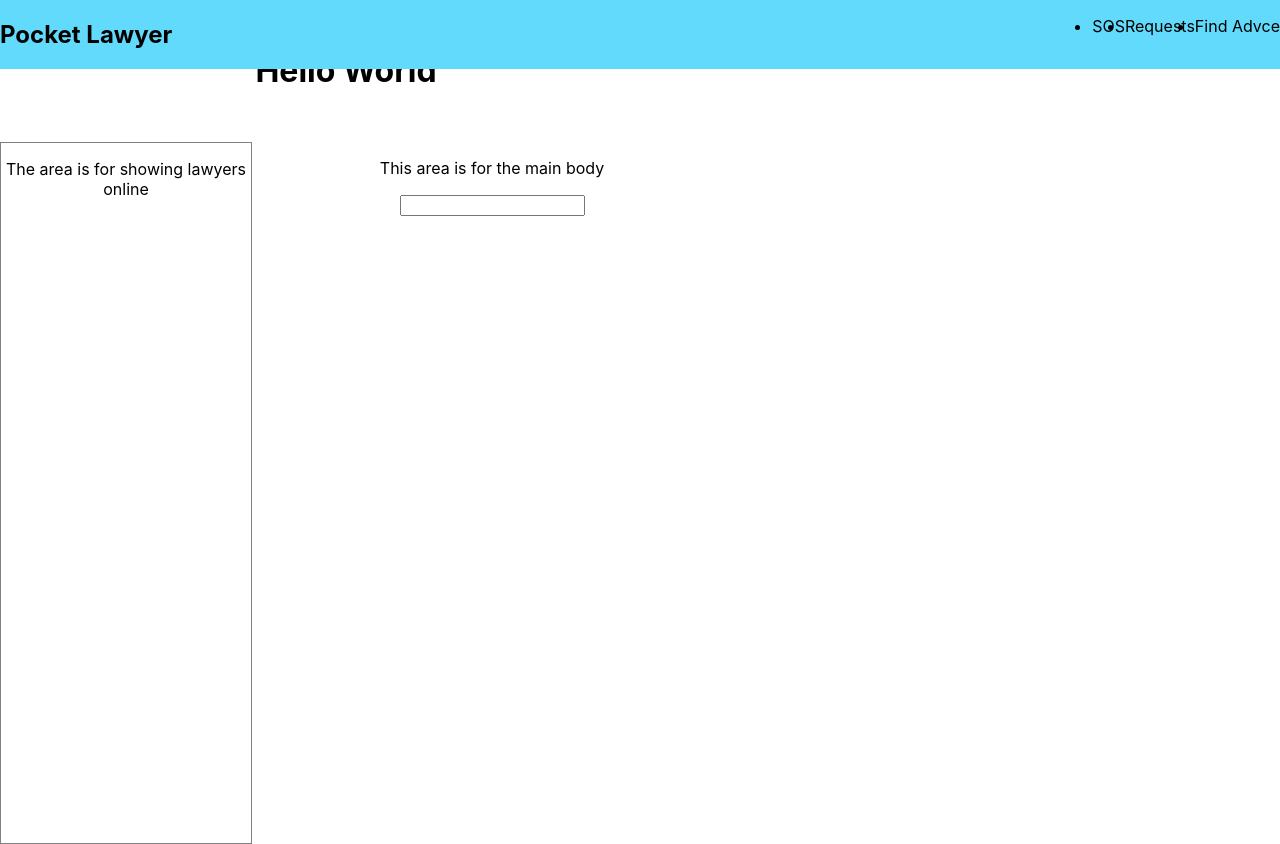
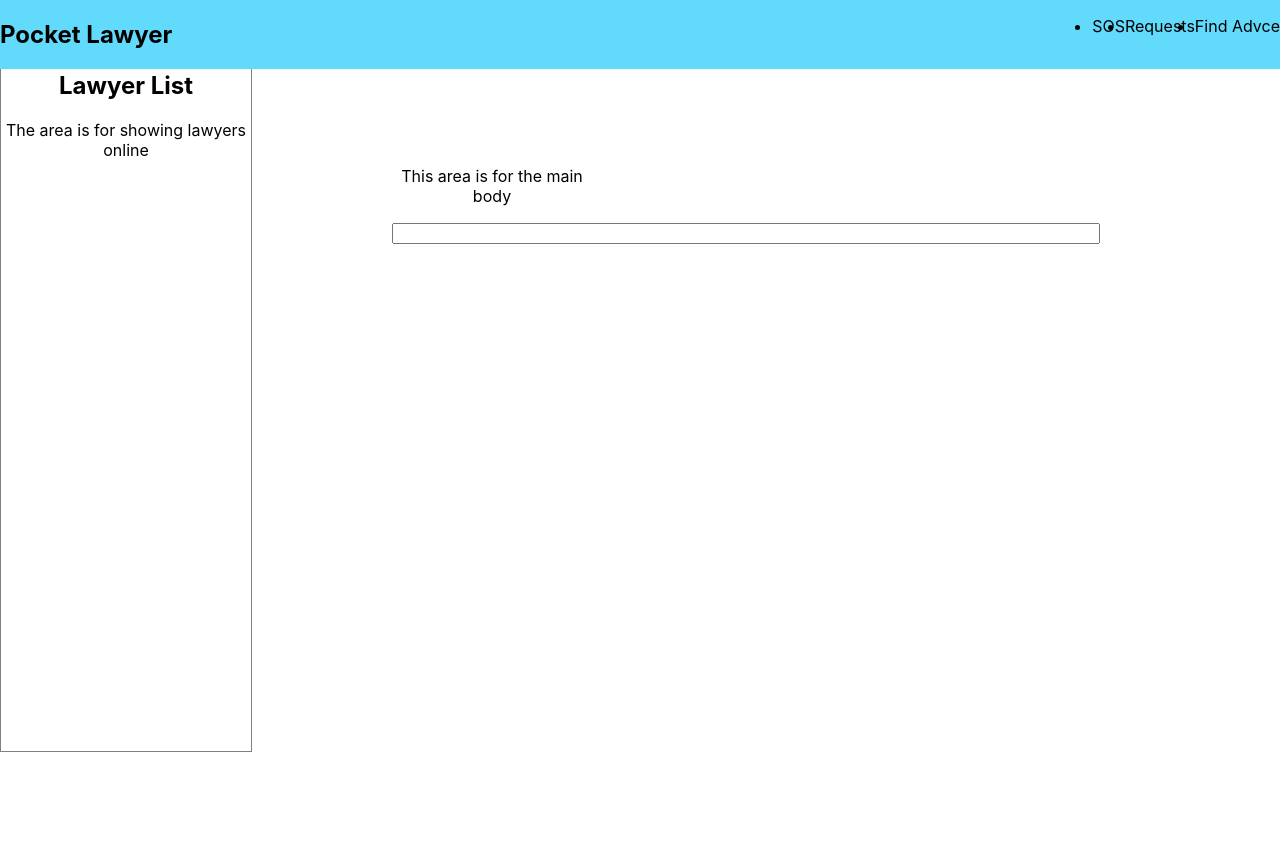
Before and after one commit to lpattersonn/pocketlawyer, a React (Create React App) app: page / in a window 1280 px wide. After the commit the page ends 800 px from the top, so only its background shows below. Built offline with nearby package versions, Linux system fonts and the light colour scheme.

Commit message:
feat:components created

```diff
--- a/src/App.css
+++ b/src/App.css
@@ -57,6 +57,15 @@ nav {
    display: flex;
      flex-direction: row;
  }
+
+ /* Body */
+.main {
+  height: 100%;
+  padding-top: 50px;
+  display: flex;
+    flex-direction: row;
+}
+
 /* Sidebar */
 #side-bar {
   height: 700px;
@@ -69,12 +78,14 @@ nav {
 .mainbody {
   width: 400px;
   padding-left: 40px;
-
 }
 
-/* Body */
-body {
-  padding-top: 30px;
-  display: flex;
-    flex-direction: row;
+.searchbar {
+
+  padding: 50px;
+  margin: 50px;
 }
+
+.searchbar input{
+  width: 700px;
+}
--- a/src/App.js
+++ b/src/App.js
@@ -1,49 +1,24 @@
 import "./App.css";
+
+import Header from "./components/Header";
+
+import Lawyer from "./components/Lawyer";
+
+import MainBody from "./components/MainBody";
 
 function App() {
   return (
     <div className="App">
       {/* Header */}
+      <Header />
 
-      <header>
-        <h1>Hello World</h1>
-        <nav className="nav">
-          <div>
-            <h1>Pocket Lawyer</h1>
-          </div>
-          <div>
-            <ul className="nav-list">
-              <li>SOS</li>
-              <li>Requests</li>
-              <li>Find Advce</li>
-            </ul>
-          </div>
-        </nav>
-
-      </header>
-      <body>
+      <div class="main">
       {/* Laywers online section*/}
-      <section id="side-bar">
-
-        <p>The area is for showing lawyers online</p>
-
-        {/* user first inital */}
-        <article>{/* laywer image */}</article>
-      </section>
+      <Lawyer />
 
       {/* This is the main section */}
-      <section className="mainbody">
-        <div>
-          <form>
-            <p>This area is for the main body</p>
-            <input></input>
-          </form>
-        </div>
-        <div>
-          <body></body>
-        </div>
-      </section>
-      </body>
+      <MainBody />
+      </div>
     </div>
   );
 }
--- a/src/components/Header.js
+++ b/src/components/Header.js
@@ -0,0 +1,21 @@
+import react from "react";
+
+export default function Header(props) {
+  return (
+    <header>
+        <nav className="nav">
+          <div>
+            <h1>Pocket Lawyer</h1>
+          </div>
+          <div>
+            <ul className="nav-list">
+              <li>SOS</li>
+              <li>Requests</li>
+              <li>Find Advce</li>
+            </ul>
+          </div>
+        </nav>
+
+      </header>
+  )
+}
--- a/src/components/Lawyer.js
+++ b/src/components/Lawyer.js
@@ -0,0 +1,14 @@
+
+export default function Lawyer(props) {
+  return (
+    <section id="side-bar">
+      <h1>Lawyer List</h1>
+
+        <p>The area is for showing lawyers online</p>
+
+
+        {/* user first inital */}
+        <article>{/* laywer image */}</article>
+      </section>
+  )
+}
--- a/src/components/MainBody.js
+++ b/src/components/MainBody.js
@@ -0,0 +1,17 @@
+import react from "react";
+
+export default function MainBody(props) {
+  return (
+    <section className="mainbody">
+        <div>
+          <form className="searchbar">
+            <p>This area is for the main body</p>
+            <input></input>
+          </form>
+        </div>
+        <div>
+          <body></body>
+        </div>
+      </section>
+  )
+}
```
